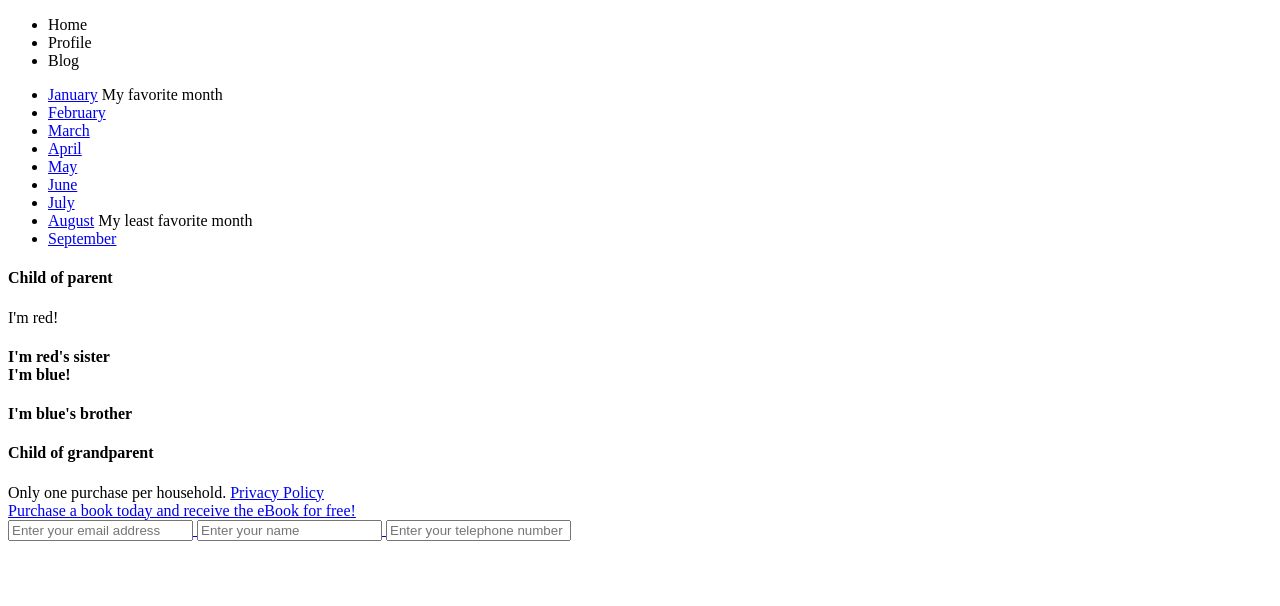
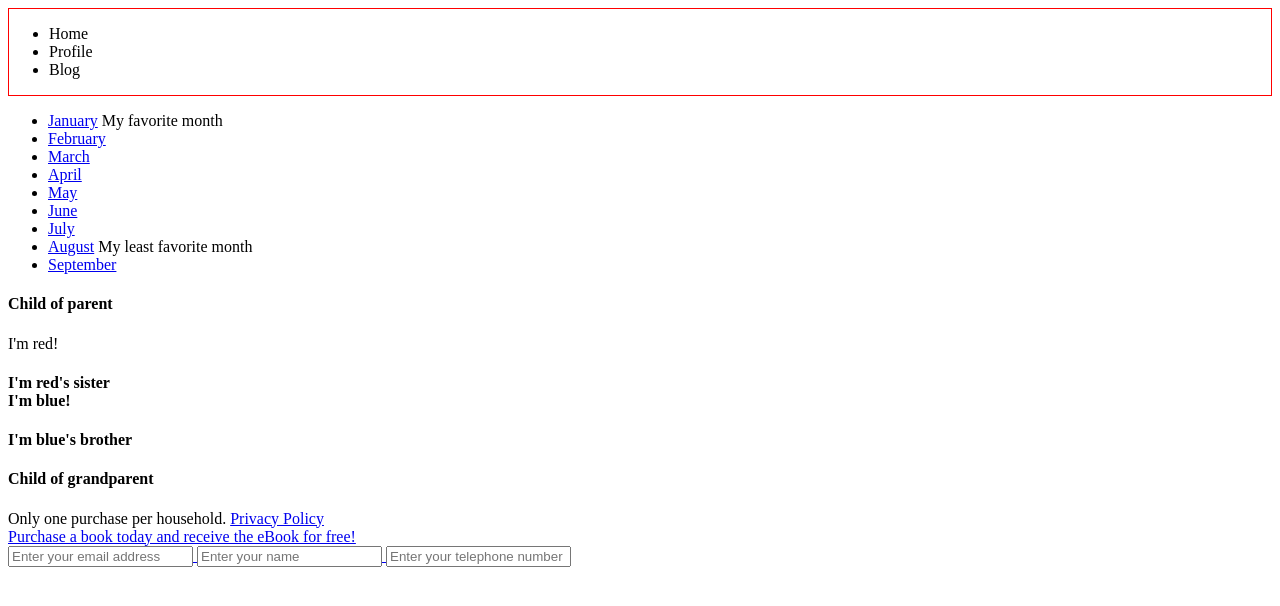
Before and after one commit to T-Farmer/css-selectors, a plain HTML site: page index.html in a window 1280 px wide. Drawn offline with Linux system fonts and the light colour scheme.

Commit message:
gace header red border

```diff
--- a/selectors.css
+++ b/selectors.css
@@ -1,3 +1,5 @@
 .headerBorder	{
-	border-color: blue;
+	border-style: solid;
+	border-width: 1px;
+	border-color: red;
 }
```
